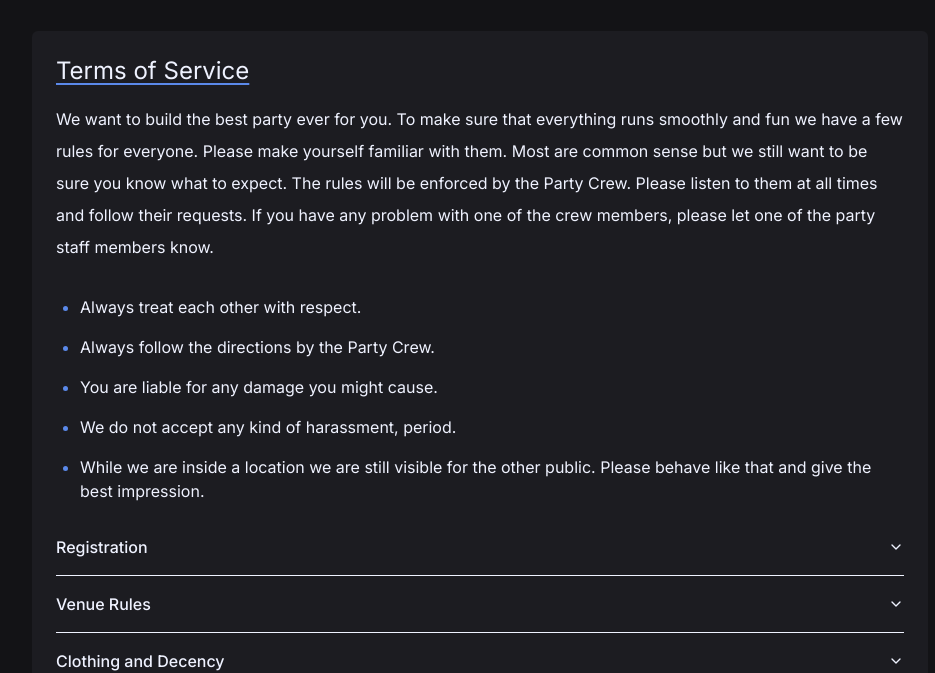
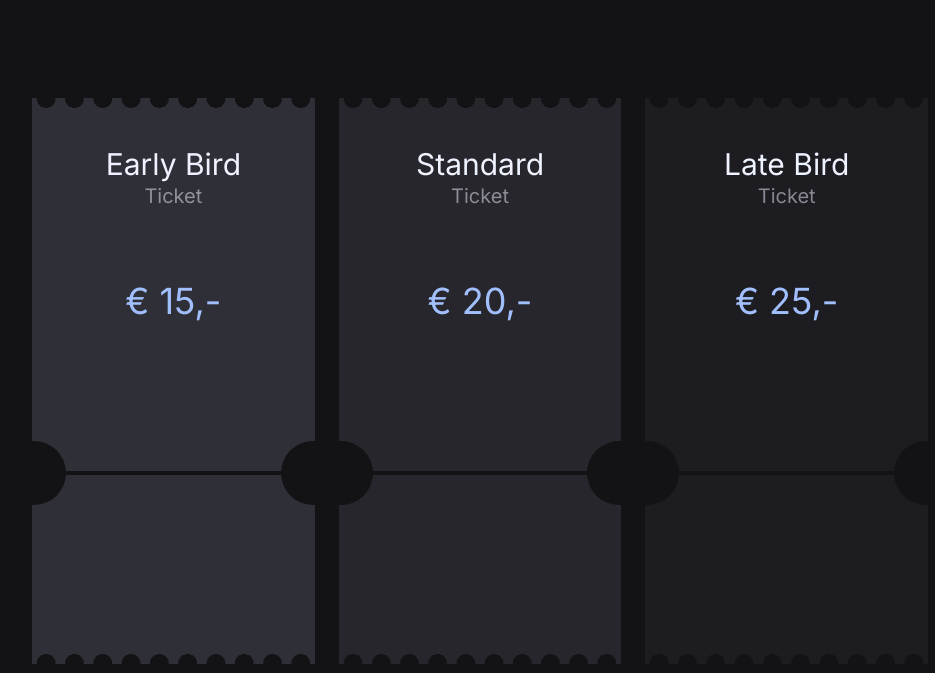
Before and after one commit to Furdook/FurGroove-AD, a Next.js app in the folder app/: page / in a window 1280 px wide. Shown: the part 4499-5172 px from the top of the page, without its empty margins (160-1095 px from the left). Built offline with nearby package versions, Linux system fonts and the light colour scheme.

Commit message:
Ticket section started, containers created

```diff
--- a/app/src/app/globals.css
+++ b/app/src/app/globals.css
@@ -37,3 +37,48 @@ section:not(#transition) {
   justify-content: center;
   align-items: center;
 }
+
+#ticket {
+  position: relative;
+  width: 100%;
+  overflow: hidden;
+}
+
+#ticket::before,
+#ticket::after {
+  content: "";
+  position: absolute;
+  left: 0;
+  right: 0;
+  height: 2vw;
+  background: radial-gradient(circle, var(--background) 50%, transparent 50%);
+  background-size: 10%;
+}
+
+#ticket::before {
+  top: -1vw;
+}
+
+#ticket::after {
+  bottom: -1vw;
+}
+
+#ticket-seperator::before,
+#ticket-seperator::after {
+  content: "";
+  position: absolute;
+  height: 5vw;
+  width: 5vw;
+  border-radius: 50%;
+  background: var(--background);
+  background-size: 10%;
+  top: -2.5vw;
+}
+
+#ticket-seperator::before {
+  left: -2.5vw;
+}
+
+#ticket-seperator::after {
+  right: -2.5vw;
+}
--- a/app/src/app/page.tsx
+++ b/app/src/app/page.tsx
@@ -1,10 +1,9 @@
 import Artists from "./artists/page";
 import Transition from "../components/transition";
-
-import Image from "next/image";
 import Information from "./information/page";
 import Location from "./location/page";
 import TOS from "./tos/page";
+import Tickets from "./tickets/page";
 
 export default function Home() {
   return (
@@ -17,6 +16,7 @@ export default function Home() {
       <Information />
       <Location />
       <Artists />
+      <Tickets />
       <TOS />
     </main>
   );
--- /dev/null
+++ b/app/src/app/tickets/page.tsx
@@ -0,0 +1,52 @@
+import { Card, CardContent, CardTitle } from "@/components/ui/card";
+
+const tickets = [
+  {
+    type: "Early Bird",
+    colour: "bg-primary-600",
+    price: "€ 15,-",
+    size: "w-4/12",
+  },
+  {
+    type: "Standard",
+    colour: "bg-primary-700",
+    price: "€ 20,-",
+    size: "w-4/12",
+  },
+  {
+    type: "Late Bird",
+    colour: "bg-primary-800",
+    price: "€ 25,-",
+    size: "w-4/12",
+  },
+];
+
+export default function Tickets() {
+  return (
+    <section className="flex h-screen w-full flex-row px-6 lg:px-0">
+      {tickets.map((ticket, index) => {
+        return (
+          <Card
+            key={index}
+            id="ticket"
+            className={`${[ticket.colour]} aspect-[1/2] w-4/12 `}
+          >
+            <CardTitle className="mx-auto w-fit pt-12 lg:text-3xl">
+              {ticket.type}
+            </CardTitle>
+            <CardContent className="mx-auto w-fit text-xl text-accent-300/50">
+              Ticket
+            </CardContent>
+            <CardContent className="mx-auto w-fit pt-[25%] text-2xl text-accent-400 sm:text-4xl">
+              {ticket.price}
+            </CardContent>
+            <div
+              id="ticket-seperator"
+              className="absolute bottom-1/3 w-full border-2 border-primary-900 "
+            ></div>
+          </Card>
+        );
+      })}
+    </section>
+  );
+}
--- a/app/src/components/navigation.tsx
+++ b/app/src/components/navigation.tsx
@@ -49,6 +49,7 @@ export default function Navigation() {
 
     window.onscroll = () => {
       const menu = document.getElementById("nav")!;
+      // Makes the navigation background less opaque when positioned over the transition image, does not apply on other pages than "/"
       if (
         window.scrollY > 1200 &&
         window.scrollY < 2500 &&
```
